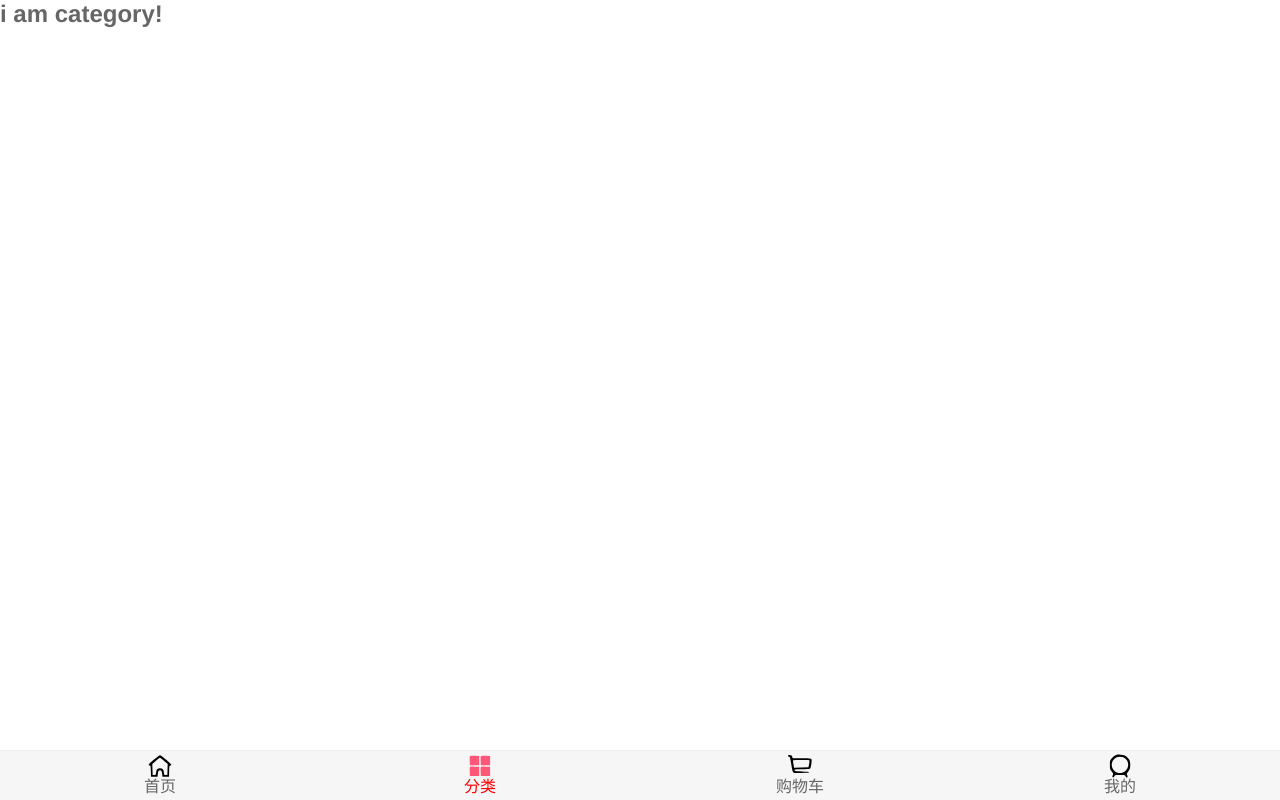
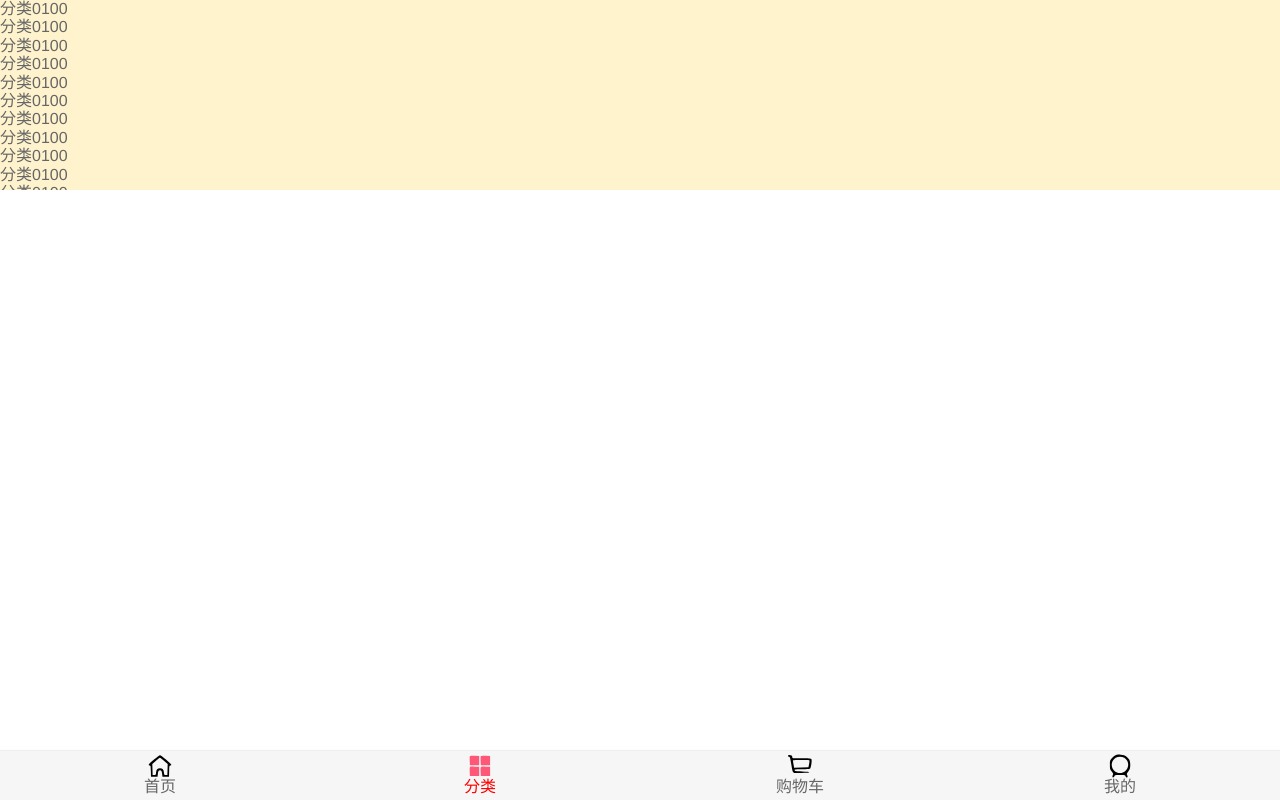
Before and after one commit to k1-k1-k1/k1supermall, a Vue app: page /category in a window 1280 px wide. Built offline with nearby package versions, Linux system fonts and the light colour scheme.

Commit message:
'update'

```diff
--- a/package.json
+++ b/package.json
@@ -8,6 +8,7 @@
   },
   "dependencies": {
     "axios": "^0.19.2",
+    "better-scroll": "^1.15.2",
     "core-js": "^3.6.5",
     "vue": "^2.6.11",
     "vue-router": "^3.3.4",
--- /dev/null
+++ b/src/components/common/scroll/Scroll.vue
@@ -0,0 +1,82 @@
+<template>
+  <div ref="wrapper">
+    <div class="content">
+      <slot></slot>
+    </div>
+  </div>
+</template>
+
+<script>
+  import BScroll from 'better-scroll'
+
+  export default {
+    name: "Scroll",
+    props: {
+      probeType: {
+        type: Number,
+        default: 1
+      },
+      data: {
+        type: Array,
+        default: () => {
+          return []
+        }
+      },
+      pullUpLoad: {
+        type: Boolean,
+        default: false
+      }
+    },
+    data() {
+      return {
+        scroll: null
+      }
+    },
+    mounted() {
+      this.scroll = new BScroll(this.$refs.wrapper, {
+        probeType: this.probeType,
+        click: true,
+        pullUpLoad: this.pullUpLoad
+      })
+
+      this.scroll.on('scroll', (pos) => {
+        this.$emit('scroll', pos)
+      })
+      this.scroll.on('pullingUp', () => {
+        console.log('上拉加载');
+        this.$emit('pullingUp')
+      })
+    },
+    methods: {
+      __initScroll() {
+        // 1.初始化BScroll对象
+        if (!this.$refs.wrapper) return
+
+
+        // 2.将监听事件回调
+
+
+        // 3.监听上拉到底部
+
+      },
+      refresh() {
+        this.scroll.refresh()
+      },
+      finishPullUp() {
+        this.scroll.finishPullUp()
+      },
+      scrollTo(x, y, time = 500) {
+        this.scroll.scrollTo(x, y, time)
+      }
+    },
+    watch: {
+      data() {
+        setTimeout(this.refresh, 20)
+      }
+    }
+  }
+</script>
+
+<style scoped>
+
+</style>
--- /dev/null
+++ b/src/components/content/backTop/BackTop.vue
@@ -0,0 +1,22 @@
+<template>
+  <div class="back-top">
+    <img src="~assets/img/common/top.png" alt="">  </div>
+</template>
+
+<script>
+	export default {
+		name: "BackTop"
+	}
+</script>
+
+<style scoped>
+  .back-top{
+    position: fixed;
+    right: 10px;
+    bottom: 60px;
+  }
+  .back-top img {
+    width: 43px;
+    height: 43px;
+  }
+</style>
--- a/src/views/category/Category.vue
+++ b/src/views/category/Category.vue
@@ -1,13 +1,121 @@
 <template>
-  <h2>i am category!</h2>
+  <div class="wrapper">
+    <ul class="content">
+      <li>分类0100</li>
+      <li>分类0100</li>
+      <li>分类0100</li>
+      <li>分类0100</li>
+      <li>分类0100</li>
+      <li>分类0100</li>
+      <li>分类0100</li>
+      <li>分类0100</li>
+      <li>分类0100</li>
+      <li>分类0100</li>
+      <li>分类0100</li>
+      <li>分类0100</li>
+      <li>分类0100</li>
+      <li>分类0100</li>
+      <li>分类0100</li>
+      <li>分类0100</li>
+      <li>分类0100</li>
+      <li>分类0100</li>
+      <li>分类0100</li>
+      <li>分类0100</li>
+      <li>分类0100</li>
+      <li>分类0100</li>
+      <li>分类0100</li>
+      <li>分类0100</li>
+      <li>分类0100</li>
+      <li>分类0100</li>
+      <li>分类0100</li>
+      <li>分类0100</li>
+      <li>分类0100</li>
+      <li>分类0100</li>
+      <li>分类0100</li>
+      <li>分类0100</li>
+      <li>分类0100</li>
+      <li>分类0100</li>
+      <li>分类0100</li>
+      <li>分类0100</li>
+      <li>分类0100</li>
+      <li>分类0100</li>
+      <li>分类0100</li>
+      <li>分类0100</li>
+      <li>分类0100</li>
+      <li>分类0100</li>
+      <li>分类0100</li>
+      <li>分类0100</li>
+      <li>分类0100</li>
+      <li>分类0100</li>
+      <li>分类0100</li>
+      <li>分类0100</li>
+      <li>分类0100</li>
+      <li>分类0100</li>
+      <li>分类0100</li>
+      <li>分类0100</li>
+      <li>分类0100</li>
+      <li>分类0100</li>
+      <li>分类0100</li>
+      <li>分类0100</li>
+      <li>分类0100</li>
+      <li>分类0100</li>
+      <li>分类0100</li>
+      <li>分类0100</li>
+      <li>分类0100</li>
+      <li>分类0100</li>
+      <li>分类0100</li>
+      <li>分类0100</li>
+      <li>分类0100</li>
+      <li>分类0100</li>
+      <li>分类0100</li>
+      <li>分类0100</li>
+      <li>分类0100</li>
+      <li>分类0100</li>
+      <li>分类0100</li>
+      <li>分类0100</li>
+      <li>分类0100</li>
+      <li>分类0100</li>
+      <li>分类0100</li>
+      <li>分类0100</li>
+      <li>分类0100</li>
+      <li>分类0100</li>
+      <li>分类0100</li>
+      <li>分类0100</li>
+      <li>分类0100</li>
+      <li>分类0100</li>
+      <li>分类0100</li>
+      <li>分类0100</li>
+      <li>分类0100</li>
+      <li>分类0100</li>
+
+
+
+    </ul>
+  </div>
 </template>
 
 <script>
+  import BScroll from 'better-scroll'
   export default {
-    name: "category"
+    name: "category",
+    data(){
+      return{
+        scroll:null
+      }
+    },
+    mounted() {
+      this.scroll=new BScroll('.wrapper',{
+
+      })
+    }
   }
 </script>
 
 <style scoped>
-
+.wrapper{
+  height: 190px;
+  background-color: #fff3cd;
+  overflow: hidden;
+  /*overflow-y: scroll;*/
+}
 </style>
--- a/src/views/home/Home.vue
+++ b/src/views/home/Home.vue
@@ -3,7 +3,15 @@
   <nav-bar class="home-nav">
     <div slot="center">购物街</div>
   </nav-bar>
-<home-swiper :banners="banners"/>
+<scroll class="content"
+        ref="scroll"
+        @scroll="contentScroll"
+        @pullingUp="loadMore"
+        :data="showgoods"
+        :pull-up-load="true"
+        :probe-type="3">
+  <div>
+    <home-swiper :banners="banners" ref="hSwiper"/>
     <recommend-view :recommends="recommends"></recommend-view>
     <feature-view/>
     <tab-control class ="tabcontrol"
@@ -12,18 +20,22 @@
     <goods-list :goods-list="showgoods" />
 
   </div>
+</scroll>
+  <back-top @click.native="backTop"
+            v-show="showBackTop"/>
+</div>
 
 </template>
-
 <script>
-
   import HomeSwiper from "./childComps/HomeSwiper";
   import RecommendView from "./childComps/RecommendView";
   import FeatureView from "./childComps/FeatureView";
-
+  // import BScroll from 'better-scroll'
   import NavBar from "../../components/common/navbar/NavBar";
   import TabControl from "../../components/content/TabControl/TabControl";
   import GoodsList from "../../components/content/goods/GoodsList";
+  import Scroll from "../../components/common/scroll/Scroll";
+  import BackTop from "../../components/content/backTop/BackTop";
 
   import {getHomeMultidata,getHomeGoods} from "network/home";
   export default {
@@ -35,7 +47,9 @@
 
       NavBar,
       TabControl,
-      GoodsList
+      GoodsList,
+      Scroll,
+      BackTop
     },
     computed:{
       showgoods(){
@@ -51,7 +65,8 @@
           'new':{page:0,list:[]},
           'sell':{page:0,list:[]},
         },
-        currentType:'pop'
+        currentType:'pop',
+        showBackTop: false
       }
     },
     created() {
@@ -74,6 +89,7 @@
           // console.log(res.data)
           this.goods[type].list.push(...res.data.list)
           this.goods[type].page+=1
+          this.$refs.scroll.finishPullUp()
         })
       },
       tabClick(index){
@@ -88,15 +104,27 @@
             this.currentType='sell'
             break
         }
-      }
+      },
+      contentScroll(position) {
+        // 2.决定backTop是否显示
+        this.showBackTop = (-position.y) >1000
+      },
+      loadMore() {
+        this.getHomeGoods(this.currentType)
+        this.$refs.scroll.refresh()
+      },
+      backTop() {
+        this.$refs.scroll.scrollTo(0, 0)
+      },
     }
   }
 </script>
 
 <style scoped>
   #home{
-    padding-top: 44px;
-    padding-bottom: 1000px;
+    /*padding-top: 44px;*/
+    height: 100vh;
+    position: relative;
   }
 .home-nav{
   background-color: var(--color-tint);
@@ -112,4 +140,17 @@
     top: 44px;
     z-index: 1;
   }
+  .content{
+    height: calc(100% - 93px);
+    overflow: hidden;
+    margin-top: 44px;
+  }
+  /*.content{*/
+  /*  top: 44px;*/
+  /*  bottom: 49px;*/
+  /*  left: 0;*/
+  /*  right: 0;*/
+  /*  overflow: hidden;*/
+  /*  position: absolute;*/
+  /*}*/
 </style>
```
Also changed, not shown: 1 other file (tests, documents, lock files or other folders). Lines whose indentation alone changed are shown as unchanged.
